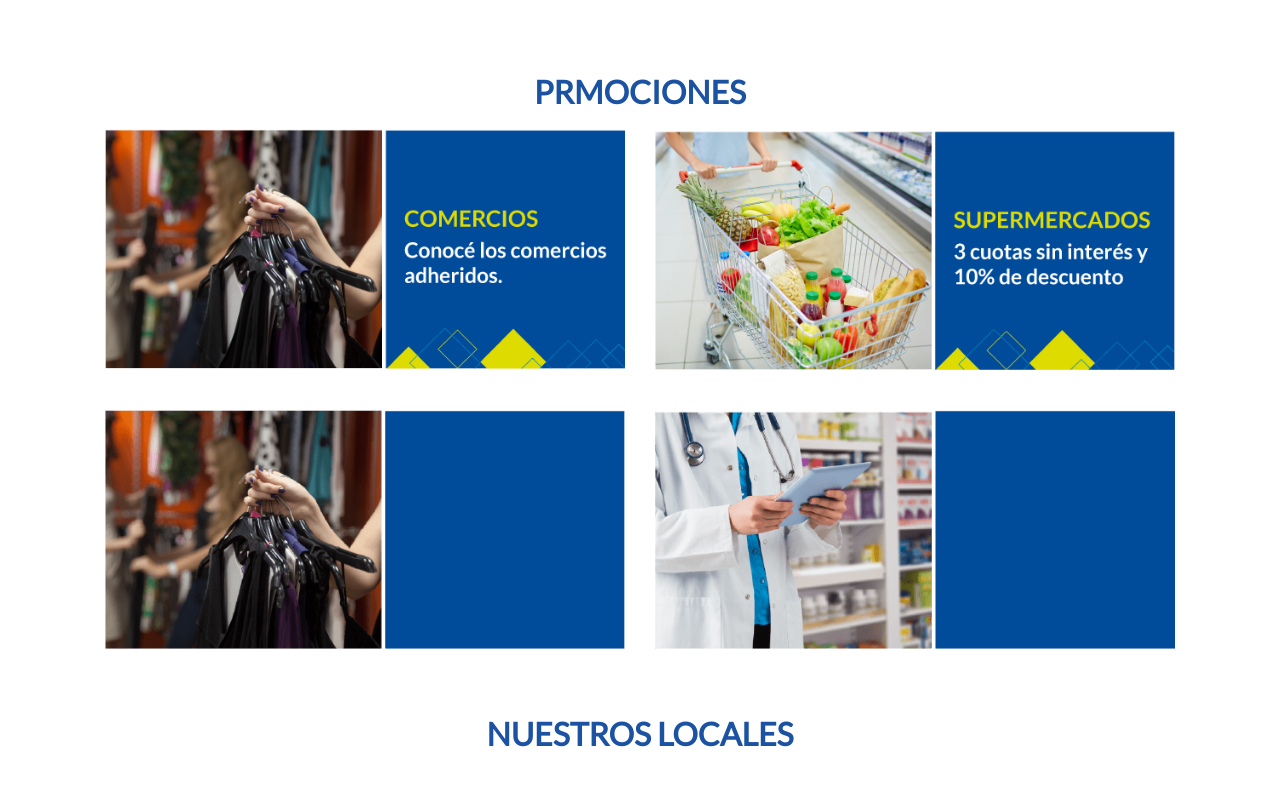
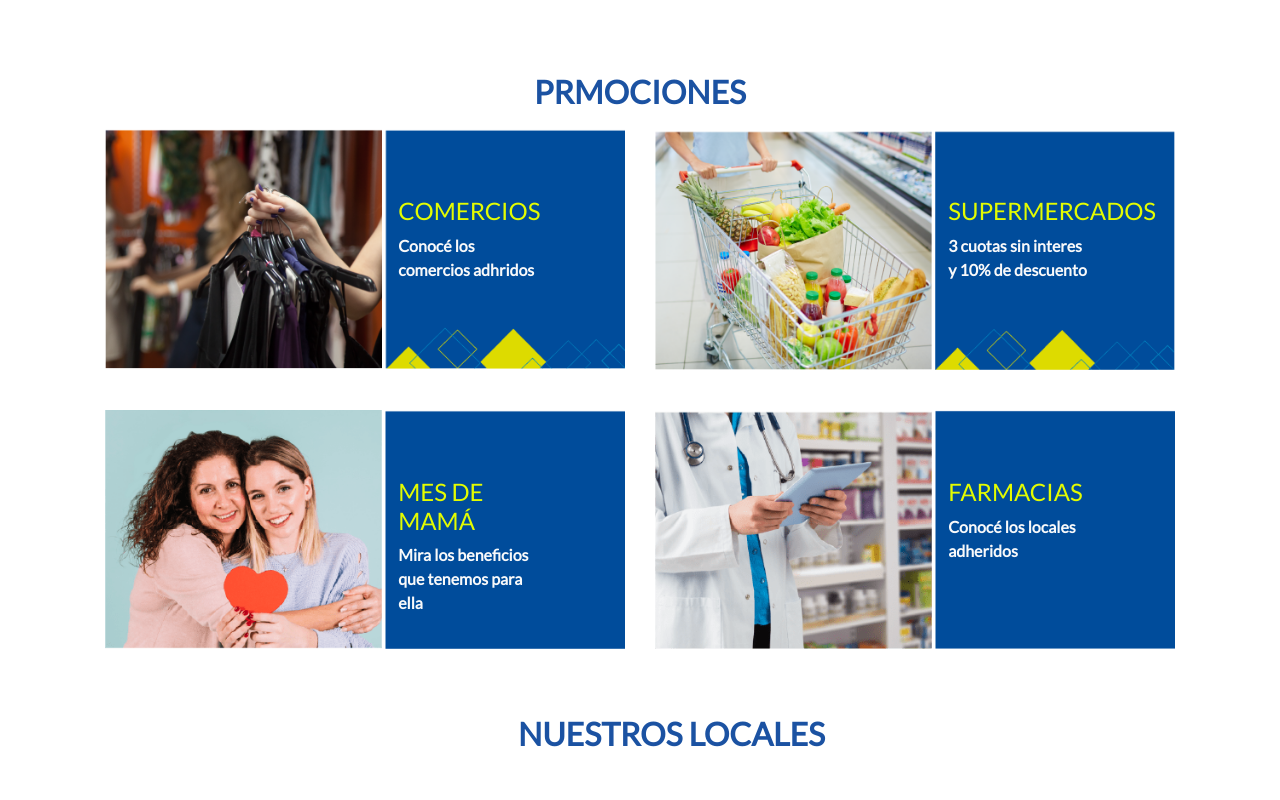
Before and after one commit to nceleri/restyling--web, a PHP site: page / in a window 1280 px wide. Shown: the part 1969-2769 px from the top of the page. Run offline with PHP 8.4, Linux system fonts and the light colour scheme; some libraries are stand-ins or nearby versions.

Commit message:
modificaciones varias

```diff
--- a/Vistas/index.php
+++ b/Vistas/index.php
@@ -1,21 +1,20 @@
 <?php
-	include ("nav.php");
+include("nav.php");
 ?>
 <!-- CAROUSEL CON NAVEGACION -->
-		<div id="carouselExampleIndicators" class="carousel slide " data-ride="carousel">
+<div id="carouselExampleIndicators" class="carousel slide" data-ride="carousel">
 	<div class="carousel-inner alto p-0 m-0">
 
 		<div class="carousel-item  active ">
-					<img src="../img/index/6.jpg" class="img-fluid d-sm-none"  alt="tarjeta-credifiar">
-					<img src="../img/index/1.png" class="img-fluid d-none d-lg-block"  alt="tarjeta-credifiar">
+			<img src="../img/index/6.jpg" class="img-fluid d-sm-none" alt="tarjeta-credifiar">
+			<img src="../img/index/1.png" class="img-fluid d-none d-lg-block" alt="tarjeta-credifiar">
 
 			<div class="carousel-caption col-md-6">
 				<h2 class="font-weight-bold titulo-slider ">Solicitá tu tarjeta CREDIFIAR</h2>
-						<p class="col-md-6 text-carousel-caption p-0" >Mínimos requisitos</p>
-						<p class="col-md-6 text-carousel-caption p-0" >Beneficios todo el año</p>
+				<p class="col-md-6 text-carousel-caption p-0">Mínimos requisitos</p>
+				<p class="col-md-6 text-carousel-caption p-0">Beneficios todo el año</p>
 				<a class="btn pildora-amarilla my-md-2 p-md-2" href="tarjeta_form.php" role="button">SOLICITALA AQUÍ</a>
 			</div>
-
 		</div>
 
 		<!-- <div class="carousel-item   ">
@@ -31,36 +30,36 @@
 				</div> -->
 
 		<div class="carousel-item   ">
-					<img src="../img/index/8.png" class="img-fluid d-sm-none"  alt="beneficios-tarjeta-credifiar">
-					<img src="../img/index/3.png" class="img-fluid d-none d-lg-block"  alt="beneficios-tarjeta-credifiar">
+			<img src="../img/index/8.png" class="img-fluid d-sm-none" alt="beneficios-tarjeta-credifiar">
+			<img src="../img/index/3.png" class="img-fluid d-none d-lg-block" alt="beneficios-tarjeta-credifiar">
 
 			<div class="carousel-caption col-md-6">
 				<h2 class="font-weight-bold titulo-slider">Conocé los beneficios de Tarjeta Credifiar</h2>
-						<p class="col-md-6 text-carousel-caption p-0" >DESCUENTOS</p>
-						<p class="col-md-6 text-carousel-caption p-0" >CUOTAS SIN INTERÉS</p>
-						<p class="col-md-10 text-carousel-caption p-0" >+ DE 2000 COMERCIOS ADHERIDOS</p>
-						<a class="btn pildora-amarilla my-md-2 p-md-2" href="index.php#promociones" role="button">SOLICITALA AQUÍ</a>
+				<p class="col-md-6 text-carousel-caption p-0">DESCUENTOS</p>
+				<p class="col-md-6 text-carousel-caption p-0">CUOTAS SIN INTERÉS</p>
+				<p class="col-md-10 text-carousel-caption p-0">+ DE 2000 COMERCIOS ADHERIDOS</p>
+				<a class="btn pildora-amarilla my-md-2 p-md-2" href="index.php#promociones" role="button">CONÓCELOS</a>
 			</div>
 		</div>
 
 		<!-- sin texto -->
 		<div class="carousel-item   ">
-					<img src="../img/index/9.png" class="img-fluid d-sm-none"  alt="prestamos-en-efectivo">
-					<img src="../img/index/4.png" class="img-fluid d-none d-lg-block"  alt="prestamos-en-efectivo">
+			<img src="../img/index/9.png" class="img-fluid d-sm-none" alt="prestamos-en-efectivo">
+			<img src="../img/index/4.png" class="img-fluid d-none d-lg-block" alt="prestamos-en-efectivo">
 			<div class="carousel-caption col-md-6 sintexto">
 				<a class="btn pildora-amarilla my-md-2 p-md-2" href="prestamos_form.php" role="button">SOLICITALO AQUÍ</a>
 			</div>
 		</div>
 
 		<div class="carousel-item   ">
-					<img src="../img/index/10.png" class="img-fluid d-sm-none"  alt="tarjeta-credifiar-argencard">
-					<img src="../img/index/5.png" class="img-fluid d-none d-lg-block"  alt="tarjeta-credifiar-argencard">
+			<img src="../img/index/10.png" class="img-fluid d-sm-none" alt="tarjeta-credifiar-argencard">
+			<img src="../img/index/5.png" class="img-fluid d-none d-lg-block" alt="tarjeta-credifiar-argencard">
 
 			<div class="carousel-caption col-md-6">
 				<h2 class="font-weight-bold titulo-slider">Nueva tarjeta</h2>
 				<h2 class="font-weight-bold subtitulo-slider">CREDIFIAR – ARGENCARD</h2>
-						<p class="col-md-6 text-carousel-caption p-0" >Podés comprar en más de 300.000 comercios en todo el país!</p>
-						<a class="btn pildora-amarilla my-md-2 p-md-2" href="tarjeta.php#solicita_tarjeta" role="button">SOLICITALA AQUÍ</a>
+				<p class="col-md-6 text-carousel-caption p-0">Podés comprar en más de 300.000 comercios en todo el país!</p>
+				<a class="btn pildora-amarilla my-md-2 p-md-2" href="tarjeta_form.php" role="button">SOLICITALA AQUÍ</a>
 			</div>
 		</div>
 	</div>
@@ -113,16 +112,16 @@
 							<div class="modal-body">
 								<div class="container-fluid">
 									<ul class="text-left">
-												<div><a class="font-weight-bold" style = "font-size: 18px;">Casa Central Credifiar:</a> 1ra Junta 2675 - Santa Fe</div>
-												<div><a class="font-weight-bold" style = "font-size: 18px;">Sucursal Santa Fe:</a> Av. Aristobulo del Valle 6857 - Santa Fe</div>
-												<div><a class="font-weight-bold" style = "font-size: 18px;">Sucursal Ceres:</a> Av Mayo 286 - Ceres</div>
-												<div><a class="font-weight-bold" style = "font-size: 18px;">Sucursal Esperanza:</a> 25 de Mayo 286 - Esperanza</div>
-												<div><a class="font-weight-bold" style = "font-size: 18px;">Sucursal Parana:</a> Urquiza 1087 - Parana</div>
-												<div><a class="font-weight-bold" style = "font-size: 18px;">Centro de Cobros Bodrone BP:</a> Av. Blas Parera 7888 - Santa Fe</div>
-												<div><a class="font-weight-bold" style = "font-size: 18px;">Centro de Cobros Bodrone FZ:</a> Av. Facundo Zuviria 5570 - Santa Fe</div>
-												<div><a class="font-weight-bold" style = "font-size: 18px;">Centro de Cobros Bodrone Recreo:</a> Ignacio Crespo 931 - Santa Fe</div>
-												<div><a class="font-weight-bold" style = "font-size: 18px;">Centro de Cobros Bodrone Helvecia:</a> Dr. Roman 840 - Santa Fe</div>
-												<div><a class="font-weight-bold" style = "font-size: 18px;">Centro de Cobros Bodrone San Javier:</a> Independencia 1871 - Santa Fe</div>
+										<div><a class="font-weight-bold" style="font-size: 18px;">Casa Central Credifiar:</a> 1ra Junta 2675 - Santa Fe</div>
+										<div><a class="font-weight-bold" style="font-size: 18px;">Sucursal Santa Fe:</a> Av. Aristobulo del Valle 6857 - Santa Fe</div>
+										<div><a class="font-weight-bold" style="font-size: 18px;">Sucursal Ceres:</a> Av Mayo 286 - Ceres</div>
+										<div><a class="font-weight-bold" style="font-size: 18px;">Sucursal Esperanza:</a> 25 de Mayo 286 - Esperanza</div>
+										<div><a class="font-weight-bold" style="font-size: 18px;">Sucursal Parana:</a> Urquiza 1087 - Parana</div>
+										<div><a class="font-weight-bold" style="font-size: 18px;">Centro de Cobros Bodrone BP:</a> Av. Blas Parera 7888 - Santa Fe</div>
+										<div><a class="font-weight-bold" style="font-size: 18px;">Centro de Cobros Bodrone FZ:</a> Av. Facundo Zuviria 5570 - Santa Fe</div>
+										<div><a class="font-weight-bold" style="font-size: 18px;">Centro de Cobros Bodrone Recreo:</a> Ignacio Crespo 931 - Santa Fe</div>
+										<div><a class="font-weight-bold" style="font-size: 18px;">Centro de Cobros Bodrone Helvecia:</a> Dr. Roman 840 - Santa Fe</div>
+										<div><a class="font-weight-bold" style="font-size: 18px;">Centro de Cobros Bodrone San Javier:</a> Independencia 1871 - Santa Fe</div>
 									</ul>
 								</div>
 							</div>
@@ -140,37 +139,54 @@
 <!-- PROMOCIONES -->
 <div class="container alto-ubicaciones d-flex" id="promociones">
 	<div class="row mt-3 promociones align-content-center">
-				<div class="col">
+		<div class="col-12">
 			<h2 class="tituloPromociones">PRMOCIONES</h2>
 			<div class="row galeriaPromociones justify-content-center">
 
 				<div class="contenedor-imagen col-md-6">
 					<a href="#" data-toggle="modal" data-target="#exampleModal">
-								<img src="../img/index/PromoComercio_texto.png" class="img-fluid imagen" alt="">
+						<img src="../img/index/PromoComercio_fondo.png" class="img-fluid imagen" alt="">
+						<div class="carousel-caption col-md-7 offset-md-5 pl-4">
+						<h4 class="text-green" >COMERCIOS</h4>
+							<p class="text-light font-weight-bold d-none d-md-block">Conocé los comercios adhridos</p>
+						</div>
 					</a>
 				</div>
-
 				<div class="contenedor-imagen col-md-6">
 					<a href="#" data-toggle="modal" data-target="#exampleModal">
-								<img src="../img/index/PromoSuper_texto.png" class="img-fluid imagen" alt="">
+						<img src="../img/index/PromoSuper_fondo.png" class="img-fluid imagen" alt="">
+						<div class="carousel-caption col-md-7 offset-md-5 pl-4">
+							<h4 class="text-green" >SUPERMERCADOS</h4>
+							<p class="text-light font-weight-bold d-none d-md-block">3 cuotas sin interes y 10% de descuento</p>
+						</div>
 					</a>
 				</div>
-
 				<div class="contenedor-imagen col-md-6">
 					<a href="#" data-toggle="modal" data-target="#exampleModal">
-								<img src="../img/index/Promo_3.png" class="img-fluid imagen" alt="">
+						<img src="../img/index/Promo_2.png" class="img-fluid imagen" alt="">
+						<div class="carousel-caption col-md-7 offset-md-5 pl-4">
+							<h4 class="text-green" >MES DE MAMÁ</h4>
+							<p class="text-light font-weight-bold d-none d-md-block">Mira los beneficios que tenemos para ella</p>
+						</div>
 					</a>
 				</div>
 				<div class="contenedor-imagen col-md-6">
 					<a href="#" data-toggle="modal" data-target="#exampleModal">
 						<img src="../img/index/Promo_4.png" class="img-fluid imagen" alt="">
+						<div class="carousel-caption col-md-7 offset-md-5 pl-4">
+							<h4 class="text-green" >FARMACIAS</h4>
+							<p class="text-light font-weight-bold d-none d-md-block">Conocé los locales adheridos</p>
+						</div>
 					</a>
 				</div>
+
+				<!-- modales de las promos o terminos y condiciones derecho?-->
 				<div class="modal fade" id="modal">
 					<div class="modal-dialog d-flex justify-content-center align-items-center">
-								<div class="modal-content">
+						<!--
+							queda mejor si imagen <div class="modal-content">
 							<img src="../img/index/Promo_1.png" alt="" id="imagen-modal" class="img-fluid imagen">
-								</div>
+						</div> -->
 					</div>
 				</div>
 
@@ -188,10 +204,11 @@
 							<div class="modal-body">
 								<div class="container">
 									<div class="row">
+										<!-- queda mejor si imagen
 											<div class="col-md-6">
 											<img src="../img/mujer-pide-turno.jpg" alt="" class="img-fluid">
-											</div>
-											<div class="col-md-6 flex-column">
+										</div> -->
+										<div class="col-10 offset-1 flex-column">
 											<div class="row">
 												<h2>Acercate a TIENDA y obtene un 20% de descuento y 3 cuotas sin interes</h2>
 											</div>
@@ -220,7 +237,7 @@
 
 			<div class="col-12 mb-sm-3">
 				<div class="card pb-4  card-border">
-							<div class="card-body" >
+					<div class="card-body">
 						<h5 class="card-title-ubicaciones font-weight-bold"> Casa Central</h5>
 						<p class="card-text-ubicaciones p-0 m-0">1ra Junta 2675</p>
 						<p class="card-text-ubicaciones p-0 m-0">3000 - Santa Fe</p>
@@ -228,63 +245,63 @@
 						<p class="card-text-ubicaciones p-0 m-0 p-0 m-0">Sabado de 8 a 12 hs (2 Sabados por Mes)</p>
 
 					</div>
-							<div class="card-footer-ubicaciones text-muted text-center" >
+					<div class="card-footer-ubicaciones text-muted text-center">
 						<a href="https://goo.gl/maps/jenAKFo9fFkhk82y6" class="btn pildora-amarilla" target="_blank">Ubicación</a>
 					</div>
 				</div>
 			</div>
 			<div class="col-12 mb-sm-3">
-						<div class="card pb-4 card-border" >
-								<div class="card-body" >
+				<div class="card pb-4 card-border">
+					<div class="card-body">
 						<h5 class="card-title-ubicaciones font-weight-bold">Sucursal Aristóbulo</h5>
 						<p class="card-text-ubicaciones p-0 m-0">Av. Aristobulo del Valle 6857</p>
 						<p class="card-text-ubicaciones p-0 m-0">3000 - Santa Fe</p>
 						<p class="card-text-ubicaciones p-0 m-0">Lunes a Viernes de 8 a 16 hs</p>
 						<p class="card-text-ubicaciones p-0 m-0">Sabado de 8 a 12 hs</p>
 					</div>
-							<div class="card-footer-ubicaciones text-muted text-center" >
+					<div class="card-footer-ubicaciones text-muted text-center">
 						<a href="https://goo.gl/maps/TT1Ggj52qVwvfC3b6" class="btn pildora-amarilla" target="_blank">Ubicación</a>
 					</div>
 				</div>
 			</div>
 			<div class="col-12 mb-sm-3">
-						<div class="card pb-4 card-border" >
-							<div class="card-body" >
+				<div class="card pb-4 card-border">
+					<div class="card-body">
 						<h5 class="card-title-ubicaciones font-weight-bold">Sucursal Esperanza</h5>
 						<p class="card-text-ubicaciones p-0 m-0">25 de Mayo 1414</p>
 						<p class="card-text-ubicaciones p-0 m-0">3080 - Esperanza</p>
 						<p class="card-text-ubicaciones p-0 m-0">Lunes a Viernes de 8 a 16 hs</p>
 						<p class="card-text-ubicaciones p-0 m-0">Sabado de 8 a 12 hs</p>
 					</div>
-							<div class="card-footer-ubicaciones text-muted text-center" >
+					<div class="card-footer-ubicaciones text-muted text-center">
 						<a href="https://goo.gl/maps/qWwRQoseFSvujFNT8" class="btn pildora-amarilla" target="_blank">Ubicación</a>
 					</div>
 				</div>
 			</div>
 			<div class="col-12 mb-sm-3">
-						<div class="card pb-4 card-border" >
-							<div class="card-body" >
+				<div class="card pb-4 card-border">
+					<div class="card-body">
 						<h5 class="card-title-ubicaciones font-weight-bold">Sucursal Parana</h5>
 						<p class="card-text-ubicaciones p-0 m-0">Peru 67</p>
 						<p class="card-text-ubicaciones p-0 m-0">3100 - Parana</p>
 						<p class="card-text-ubicaciones p-0 m-0">Lunes a Viernes de 11 a 18 hs</p>
 						<p class="card-text-ubicaciones p-0 m-0">Sabado de 9 a 13 hs</p>
 					</div>
-							<div class="card-footer-ubicaciones text-muted text-center" >
+					<div class="card-footer-ubicaciones text-muted text-center">
 						<a href="https://goo.gl/maps/rjLNoPHPm34Am4Yv6" class="btn pildora-amarilla" target="_blank">Ubicación</a>
 					</div>
 				</div>
 			</div>
 			<div class="col-12 mb-sm-3">
-						<div class="card pb-4 card-border" >
-							<div class="card-body" >
+				<div class="card pb-4 card-border">
+					<div class="card-body">
 						<h5 class="card-title-ubicaciones font-weight-bold">Sucursal Ceres</h5>
 						<p class="card-text-ubicaciones p-0 m-0">Av Mayo 286</p>
 						<p class="card-text-ubicaciones p-0 m-0">2340 - Ceres</p>
 						<p class="card-text-ubicaciones p-0 m-0">Lunes a Viernes de 8 a 16 hs.</p>
 						<p class="card-text-ubicaciones p-0 m-0">Sabado de 8 a 12 hs.</p>
 					</div>
-							<div class="card-footer-ubicaciones text-muted  text-center" >
+					<div class="card-footer-ubicaciones text-muted  text-center">
 						<a href="https://goo.gl/maps/D3acKdh8hVpoPPtT8" class="btn pildora-amarilla" target="_blank">Ubicación</a>
 					</div>
 				</div>
@@ -296,7 +313,7 @@
 
 <!-- UBICACIONES PARA RESPONSIVE -->
 <div class="container-fluid alto locales d-none d-lg-block">
-			<div class="row mt-3">
+	<div class="row mt-3 ml-5">
 		<div class="col-12 text-center">
 			<h2 class="tituloComercios">NUESTROS LOCALES</h2>
 		</div>
@@ -365,5 +382,5 @@
 	</div>
 </div>
 <?php
-	include ("footer.php");
+include("footer.php");
 ?>
--- a/Vistas/nav.php
+++ b/Vistas/nav.php
@@ -37,10 +37,10 @@
                             <button class="btn bg-transparent px-0" type="button" id="desplegable" data-toggle="dropdown" aria-haspopup="true" aria-expanded="false">Cliente</button>
 
                             <ul class="dropdown-menu bg-desplegable" role="menu" aria-labelledby="desplegable">
-								<div class="col-12 d-flex flex-row">
-									<div class="col-6">
+								<div class="col-md-12 d-md-flex flex-row">
+									<div class="col-md-6">
 										<li role="presentation" class="dropdown-header">Turnos</li>
-										<li><a class="dropdown-item" tabindex="-1" href="index.php#turno_index">Solicita un turno</a></li>
+										<li><a class="dropdown-item" tabindex="-1" href="turnos.php">Solicita un turno</a></li>
 										<li role="presentation" class="dropdown-header">Tarjeta</li>
 										<li><a class="dropdown-item" tabindex="-1" href="tarjeta.php" >Tarjeta de Crédito</a></li>
 										<li><a class="dropdown-item" tabindex="-1" href="tarjeta.php#requisitos_tarjeta" >Requisitos</a></li>
@@ -51,7 +51,7 @@
 										<li role="presentation" class="divider"></li>
 									</div>
 
-									<div class="col-6">
+									<div class="col-md-6">
 										<li role="presentation" class="dropdown-header">Préstamos Personales</li>
 										<li><a class="dropdown-item" tabindex="-1" href="prestamos_personales.php">Préstamos</a></li>
 										<li><a class="dropdown-item" tabindex="-1" href="prestamos_form.php">Pedí tu Péstamo</a></li>
--- a/css/estilos.css
+++ b/css/estilos.css
@@ -273,6 +282,10 @@ body{
 	opacity: .3;
 }
 
+.text-green{
+	color:  rgb(227, 252, 0);
+}
+
 
 .link-slider-index{
 	text-decoration: none;
```
Also changed, not shown: other parts of css/estilos.css (+43 -10 lines), Vistas/empresa.php (+7 -6 lines), Vistas/tarjeta.php (+26 -14 lines), Vistas/turnos.php (+8 -8 lines). Lines whose indentation alone changed are shown as unchanged.
